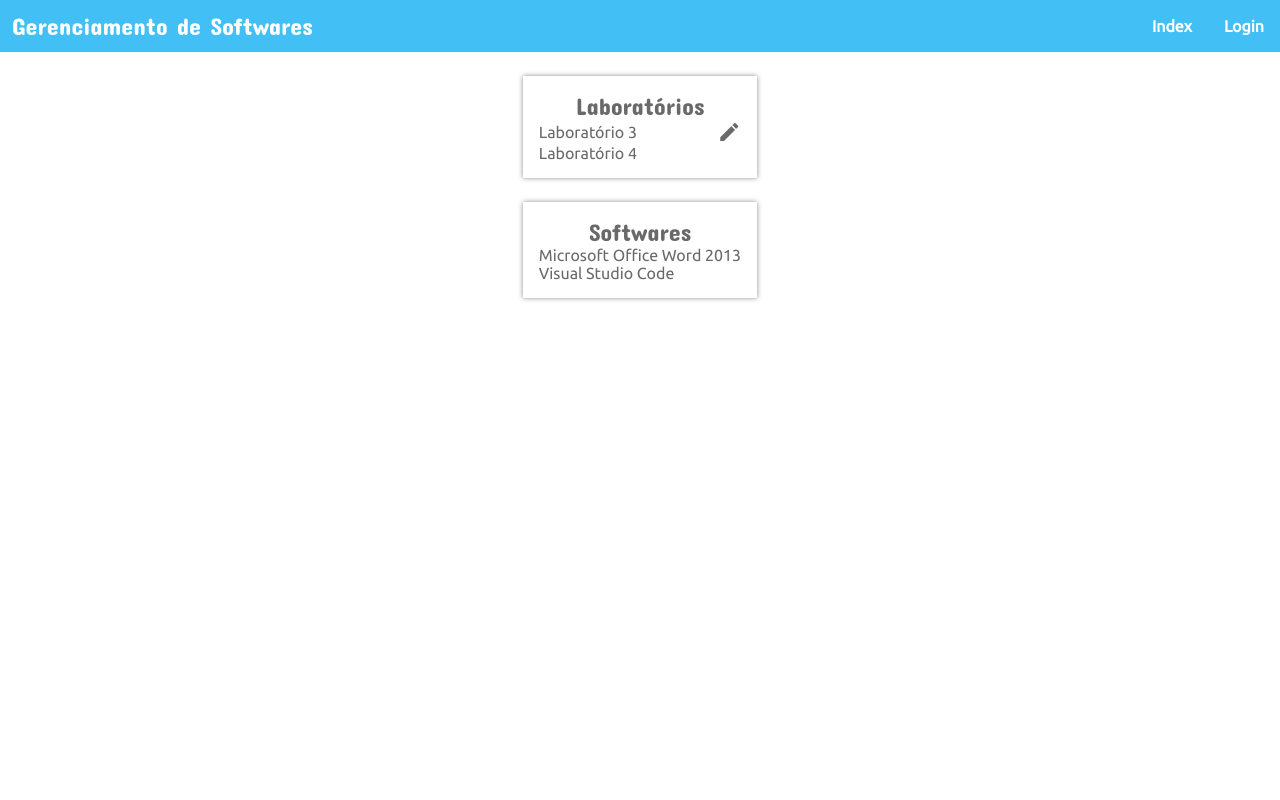
After one commit to LSViana/oftalmo-project, a PHP site: page /pages/home.php in a window 1280 px wide. The commit adds this page. Run offline with PHP 8.4, Linux system fonts and the light colour scheme.

Commit message:
Adding home page

```diff
--- a/components/header.php
+++ b/components/header.php
@@ -36,7 +36,7 @@
                     <p>Index</p>
                 </a>
                 <?php
-                if(isAuthenticated()) {
+                if(is_authenticated()) {
                 ?><a href="<?php echo $routes['logout'] ?>" class="px-4 flex align-center">
                     <p>Logout</p>
                 </a><?php
--- a/infrastructure/request_data.php
+++ b/infrastructure/request_data.php
@@ -5,7 +5,7 @@
     $isGet = $method == "GET";
     $isPost = $method == "POST";
     //
-    function isAuthenticated() {
+    function is_authenticated() {
         return isset($_SESSION[USER_KEY]);
     }
 ?>
--- a/infrastructure/scaffold_style.php
+++ b/infrastructure/scaffold_style.php
@@ -2,7 +2,7 @@
     require_once "constants.php";
     // Definitions
     $baseSize = "4px";
-    $iterations = 6;
+    $iterations = 12;
     // Style  scaffold
     function scaffold_style() {
         global $baseSize;
@@ -43,6 +43,8 @@
         .justify-center { justify-content: center; }
         .justify-between { justify-content: space-between; }
         .align-center { align-content: center; }
+        .align-start { align-content: start; }
+        .text-center {text-align: center;}
         /* Layout box */
         <?php
         for($i = 1; $i <= $iterations; $i++) {
@@ -52,6 +54,18 @@
         .mx-<?php echo $i ?> {
             margin-left: calc(var(--base-size) * <?php echo $i ?>);
             margin-right: calc(var(--base-size) * <?php echo $i ?>);
+        }
+        .mt-<?php echo $i ?> {
+            margin-top: calc(var(--base-size) * <?php echo $i ?>);
+        }
+        .mb-<?php echo $i ?> {
+            margin-bottom: calc(var(--base-size) * <?php echo $i ?>);
+        }
+        .mr-<?php echo $i ?> {
+            margin-right: calc(var(--base-size) * <?php echo $i ?>);
+        }
+        .ml-<?php echo $i ?> {
+            margin-left: calc(var(--base-size) * <?php echo $i ?>);
         }
         .my-<?php echo $i ?> {
             margin-top: calc(var(--base-size) * <?php echo $i ?>);
--- /dev/null
+++ b/pages/home.php
@@ -0,0 +1,51 @@
+<?php
+    require_once __DIR__ . "/" . "../infrastructure/constants.php";
+    require_once __DIR__ . "/" . "../components/manager.php";
+    require_once __DIR__ . "/" . "../infrastructure/scaffold_style.php";
+?>
+<html lang="en">
+    <head>
+        <link href="https://fonts.googleapis.com/icon?family=Material+Icons"
+        rel="stylesheet">
+        <title><?php echo APP_NAME ?></title>
+        <?php scaffold_style() ?>
+        <style>
+            .card {
+                background-color: white;
+                padding: 16px;
+                box-shadow: 0 0 5px 0px rgba(0,0,0,0.45)
+            }
+            .list{
+                list-style-type: none;
+            }
+        </style>
+    </head>
+    <body>
+        <?php require_component("header") ?>
+        <main class="flex flex-column align-center">
+            <section>
+                <div class="card mt-6">
+                    <h1 class="text-center">Laboratórios</h1>
+                    <ul class="list">
+                        <li class="flex justify-between">
+                            <span class="flex align-center">Laboratório 3</span>
+                            <i class="material-icons">edit</i>
+                        </li>
+                        <li>Laboratório 4</li>
+                    </ul>
+                </div>
+            </section>
+            <section>
+                <div class="card mt-6">
+                    <h1 class="text-center">Softwares</h1>
+                    <ul class="list">
+                        <li>Microsoft Office Word 2013</li>
+                        <li>Visual Studio Code</li>
+                    </ul>
+                </div>
+            </section>
+        </main>
+    </body>
+
+
+</html>
```
Also changed, not shown: index.php (+8 -13 lines).
